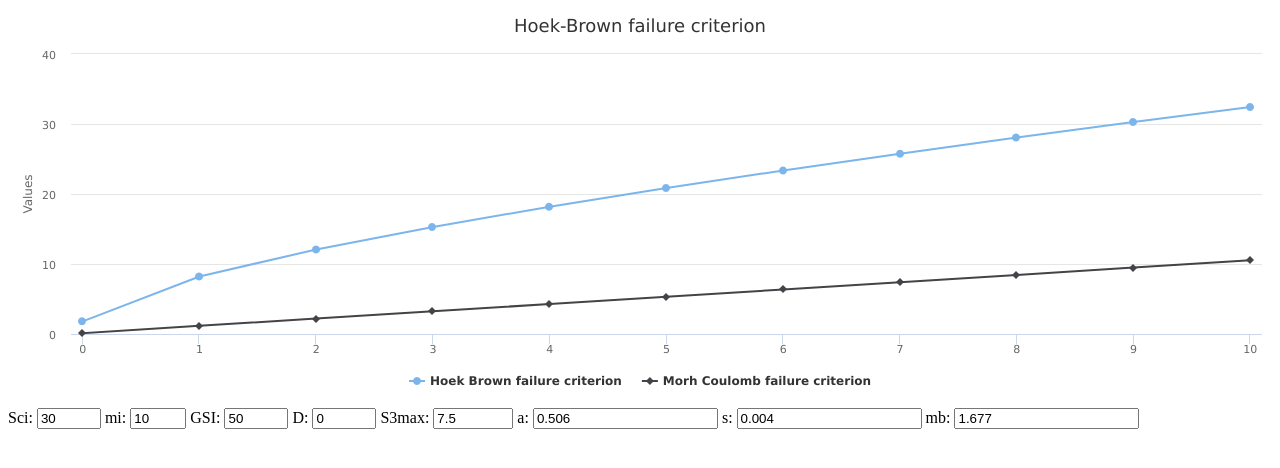
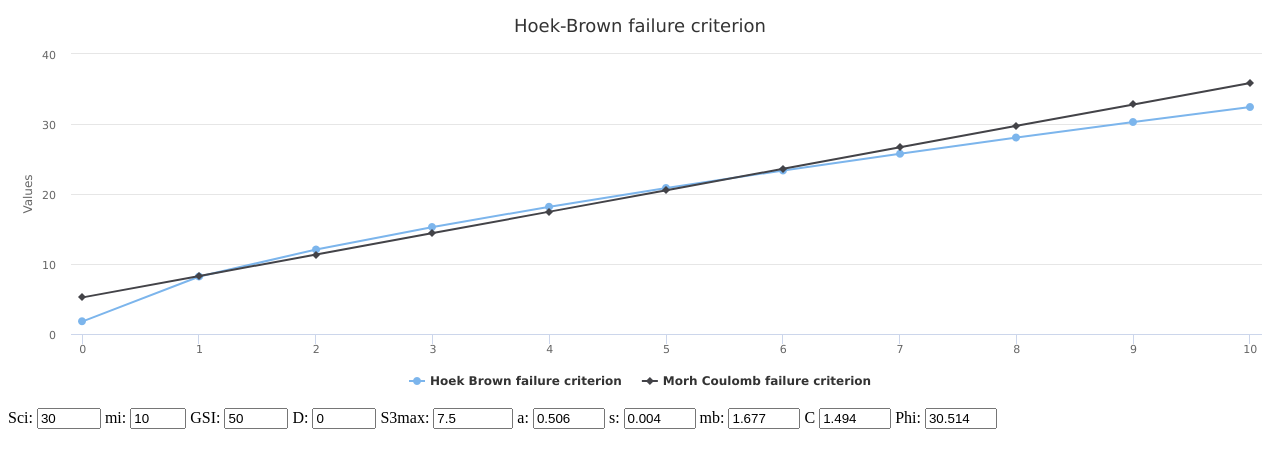
Before and after one commit to juanpabloaj/mohr-coulomb-hoek-brown, a website: page index.html in a window 1280 px wide. Drawn offline with nearby package versions, Linux system fonts and the light colour scheme.

Commit message:
sin and cos in radians
* cohesion and friction added

```diff
--- a/index.html
+++ b/index.html
@@ -28,11 +28,15 @@
             <label>S3max: </label>
             <input type="number" ng-model="params.s3max" min=0 max=100 step="0.1" required/>
             <label>a: </label>
-            <input type="number" ng-model="params.a" readonly/>
+            <input type="number" ng-model="params.a" min=0 max=1000 readonly/>
             <label>s: </label>
-            <input type="number" ng-model="params.s" readonly/>
+            <input type="number" ng-model="params.s" min=0 max=1000 readonly/>
             <label>mb: </label>
-            <input type="number" ng-model="params.mb" readonly/>
+            <input type="number" ng-model="params.mb" min=0 max=1000 readonly/>
+            <label>C </label>
+            <input type="number" ng-model="cohesion" min=0 max=1000 readonly/>
+            <label>Phi: </label>
+            <input type="number" ng-model="friction" min=0 max=1000 readonly/>
         </div>
     </body>
 </html>
--- a/js/app.js
+++ b/js/app.js
@@ -13,9 +13,20 @@ angular.module('app', [])
       var gsi = params.gsi;
       var d = params.d;
       var s3max = params.s3max;
-      params.s = Math.round(param_s(gsi, d) * 1000) / 1000;
-      params.a = Math.round(param_a(gsi) * 1000) / 1000;
-      params.mb = Math.round(param_mb(mi, gsi, d) * 1000) / 1000;
+      var s3n = s3max / sci;
+
+      var s = round(param_s(gsi, d));
+      var a = round(param_a(gsi));
+      var mb = round(param_mb(mi, gsi, d));
+
+      $scope.params.s = s;
+      $scope.params.a = a;
+      $scope.params.mb = mb;
+
+
+      $scope.cohesion =  round(cohesion(sci, a, s, mb, s3n));
+      $scope.friction =  round(friction(sci, a, s, mb, s3n));
+
       $scope.hoekBrown = HBarray(values, sci, mi, gsi, d);
       $scope.mohrCoulomb = MCArray(values, sci, mi, gsi, d, s3max);
     });
--- a/js/lib.js
+++ b/js/lib.js
@@ -1,3 +1,7 @@
+function round(num){
+  return(Math.round(num * 1000) / 1000);
+}
+
 function param_mb(mi, gsi, d){
   return(mi * Math.exp((gsi - 100)/(28 - 14*d)));
 }
@@ -35,8 +39,9 @@ function HBarray(s3Array, sci, mi, gsi, d){
 }
 
 function MohrCoulomb(s3, coh, phi){
-  var second = (2 * coh * Math.cos(phi))/(1 - Math.sin(phi));
-  var first = (1 + Math.sin(phi))/(1 - Math.sin(phi));
+  var toDegree = Math.PI / 180;
+  var first = (2 * coh * Math.cos(phi * toDegree))/(1 - Math.sin(phi * toDegree));
+  var second = (1 + Math.sin(phi * toDegree))/(1 - Math.sin(phi * toDegree));
   return (first + second * s3);
 }
 
```
